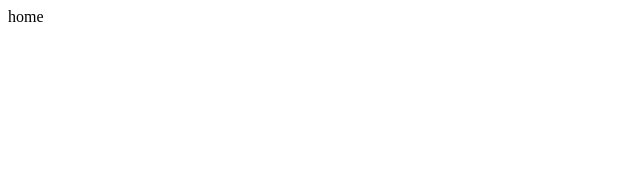
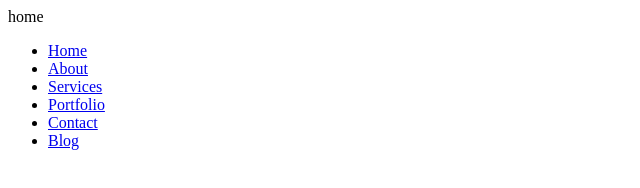
Before and after one commit to Khalid-Zulub/git-Project, a plain HTML site: page home.html in a window 1280 px wide. Shown: the whole page, without its empty margins (0-640 px from the left). Drawn offline with Linux system fonts and the light colour scheme.

Commit message:
modified the home page

```diff
--- a/home.html
+++ b/home.html
@@ -7,5 +7,15 @@
 </head>
 <body>
     <header>home</header>
+    <nav>
+        <ul>
+            <li><a href="index.html">Home</a></li>
+            <li><a href="about.html">About</a></li>
+            <li><a href="services.html">Services</a></li>
+            <li><a href="portfolio.html">Portfolio</a></li>
+            <li><a href="contact.html">Contact</a></li>
+            <li><a href="blog.html">Blog</a></li>
+        </ul>
+    </nav>
 </body>
 </html>
```
